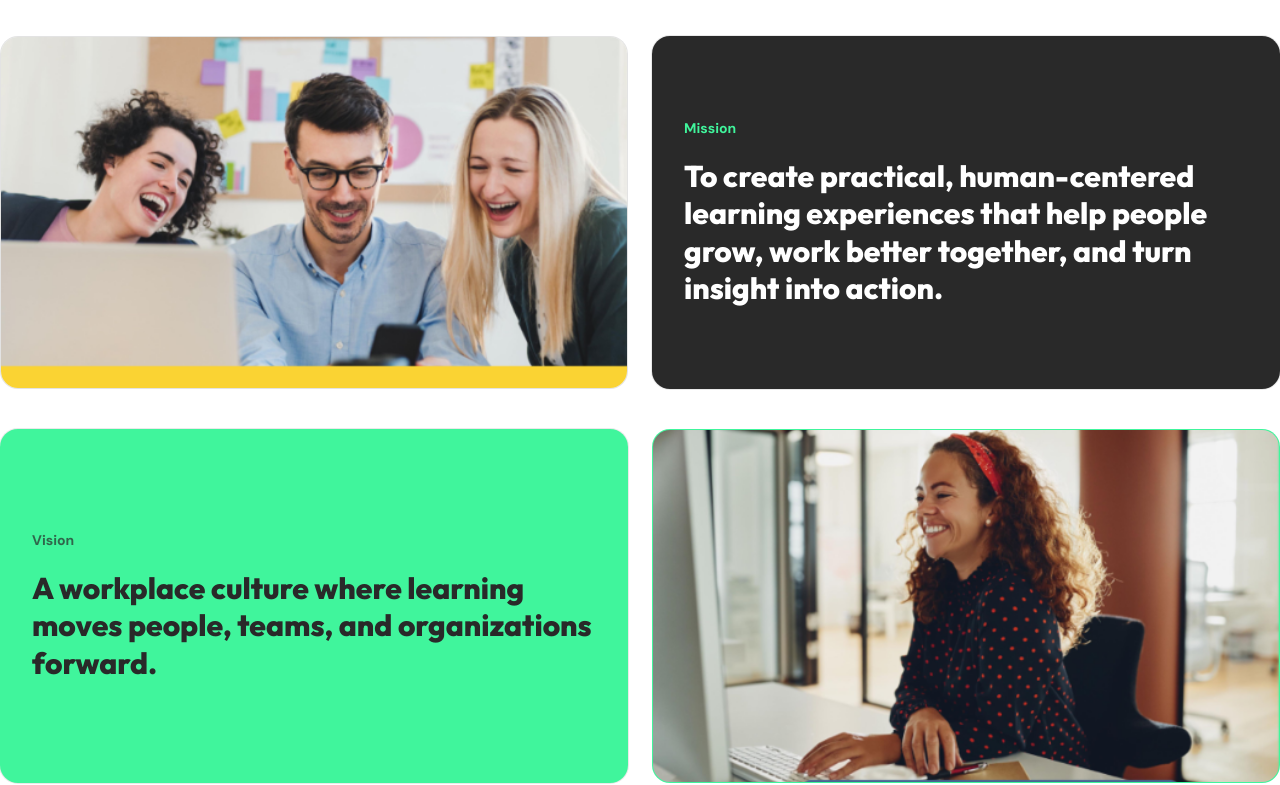
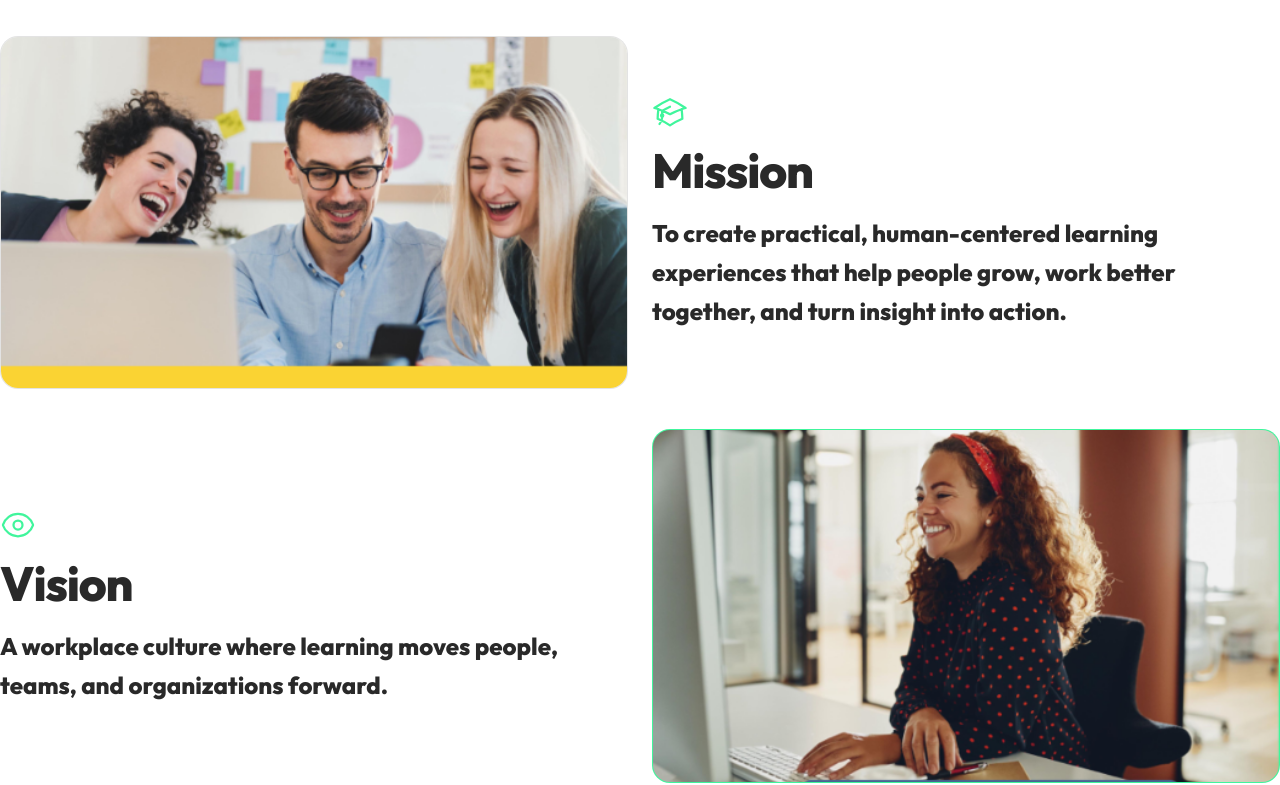
Before and after one commit to gabzy0423/The-Learning-Lab, a Next.js app: page /about in a window 1280 px wide. Shown: the part 1558-2343 px from the top of the page. Built offline with nearby package versions, Linux system fonts and the light colour scheme.

Commit message:
Align mission vision content

```diff
--- a/app/about/page.tsx
+++ b/app/about/page.tsx
@@ -1,6 +1,6 @@
 import Image from "next/image";
+import { AcademicCapIcon, EyeIcon } from "@heroicons/react/24/outline";
 import { Accordion, AccordionContent, AccordionItem, AccordionTrigger } from "@/components/ui/accordion";
-import { Card, CardContent } from "@/components/ui/card";
 
 export default function AboutPage() {
   return (
@@ -131,28 +131,26 @@ export default function AboutPage() {
             <div className="relative aspect-[16/9] overflow-hidden rounded-2xl border border-brand-charcoal/10 bg-brand-charcoal/[0.03]">
               <Image src="/assets/pages/about/mission.png" alt="Colleagues learning and collaborating together" fill sizes="(min-width: 1024px) 50vw, 100vw" className="object-cover" />
             </div>
-            <Card className="rounded-2xl border-brand-charcoal/10 bg-brand-charcoal py-0 text-brand-white">
-              <CardContent className="flex h-full flex-col justify-center p-7 sm:p-8">
-                <p className="text-sm font-bold text-brand-mint-green">Mission</p>
-                <p className="mt-5 max-w-xl font-heading text-2xl font-extrabold leading-tight sm:text-3xl">
-                  To create practical, human-centered learning experiences that help people grow, work better together, and turn insight into action.
-                </p>
-              </CardContent>
-            </Card>
+            <div className="flex h-full flex-col justify-center text-brand-charcoal lg:order-2">
+              <AcademicCapIcon aria-hidden="true" className="size-9 text-brand-mint-green" />
+              <h3 className="mt-4 font-heading text-3xl font-extrabold tracking-tight sm:text-4xl lg:text-5xl">Mission</h3>
+              <p className="mt-5 max-w-xl font-heading text-xl font-extrabold leading-relaxed sm:text-2xl">
+                To create practical, human-centered learning experiences that help people grow, work better together, and turn insight into action.
+              </p>
+            </div>
           </div>
 
           <div className="grid gap-6 lg:grid-cols-2 lg:items-stretch">
             <div className="relative aspect-[16/9] overflow-hidden rounded-2xl border border-brand-mint-green/30 bg-brand-mint-green lg:order-2">
               <Image src="/assets/pages/about/vision.png" alt="Learner working confidently in a modern workspace" fill sizes="(min-width: 1024px) 50vw, 100vw" className="object-cover" />
             </div>
-            <Card className="rounded-2xl border-brand-mint-green/30 bg-brand-mint-green py-0 text-brand-charcoal lg:order-1">
-              <CardContent className="flex h-full flex-col justify-center p-7 sm:p-8">
-                <p className="text-sm font-bold text-brand-charcoal/70">Vision</p>
-                <p className="mt-5 max-w-xl font-heading text-2xl font-extrabold leading-tight sm:text-3xl">
-                  A workplace culture where learning moves people, teams, and organizations forward.
-                </p>
-              </CardContent>
-            </Card>
+            <div className="flex h-full flex-col justify-center text-brand-charcoal lg:order-1">
+              <EyeIcon aria-hidden="true" className="size-9 text-brand-mint-green" />
+              <h3 className="mt-4 font-heading text-3xl font-extrabold tracking-tight sm:text-4xl lg:text-5xl">Vision</h3>
+              <p className="mt-5 max-w-xl font-heading text-xl font-extrabold leading-relaxed sm:text-2xl">
+                A workplace culture where learning moves people, teams, and organizations forward.
+              </p>
+            </div>
           </div>
         </div>
       </section>
```
Also changed, not shown: 1 other file (tests, documents, lock files or other folders).
